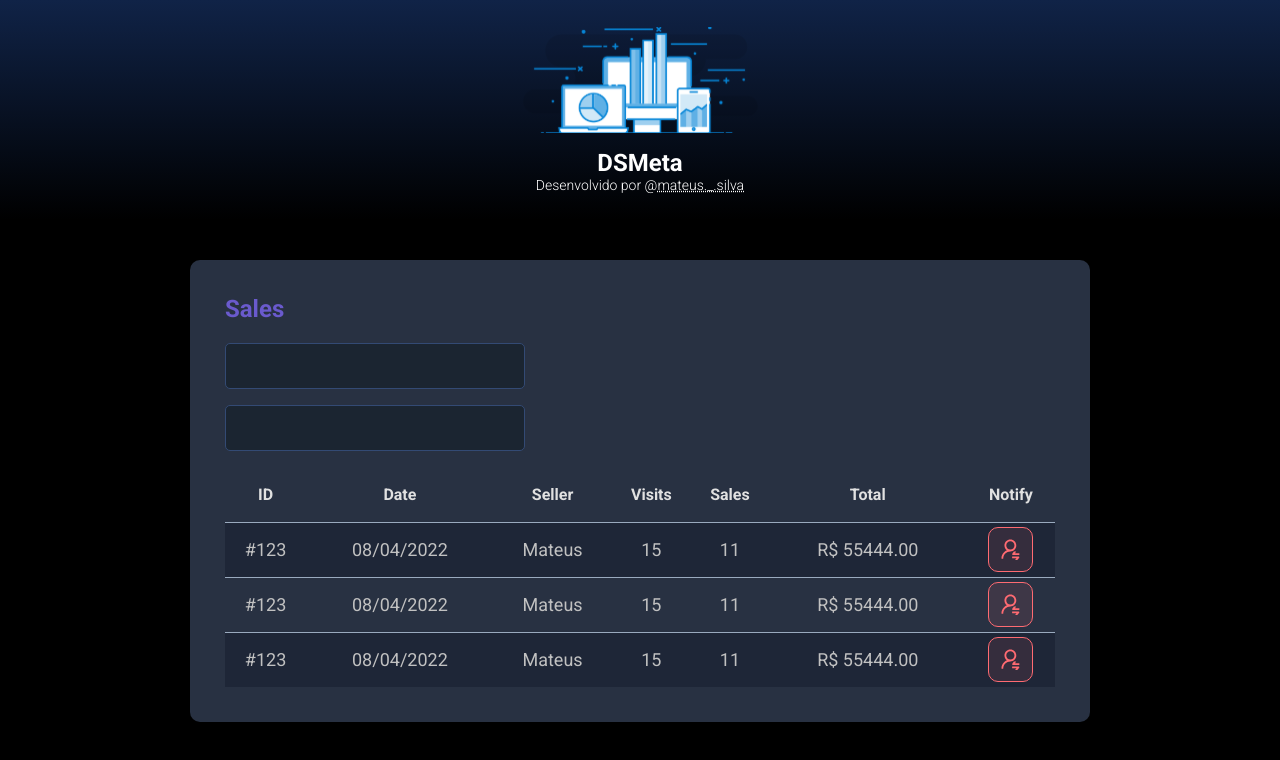
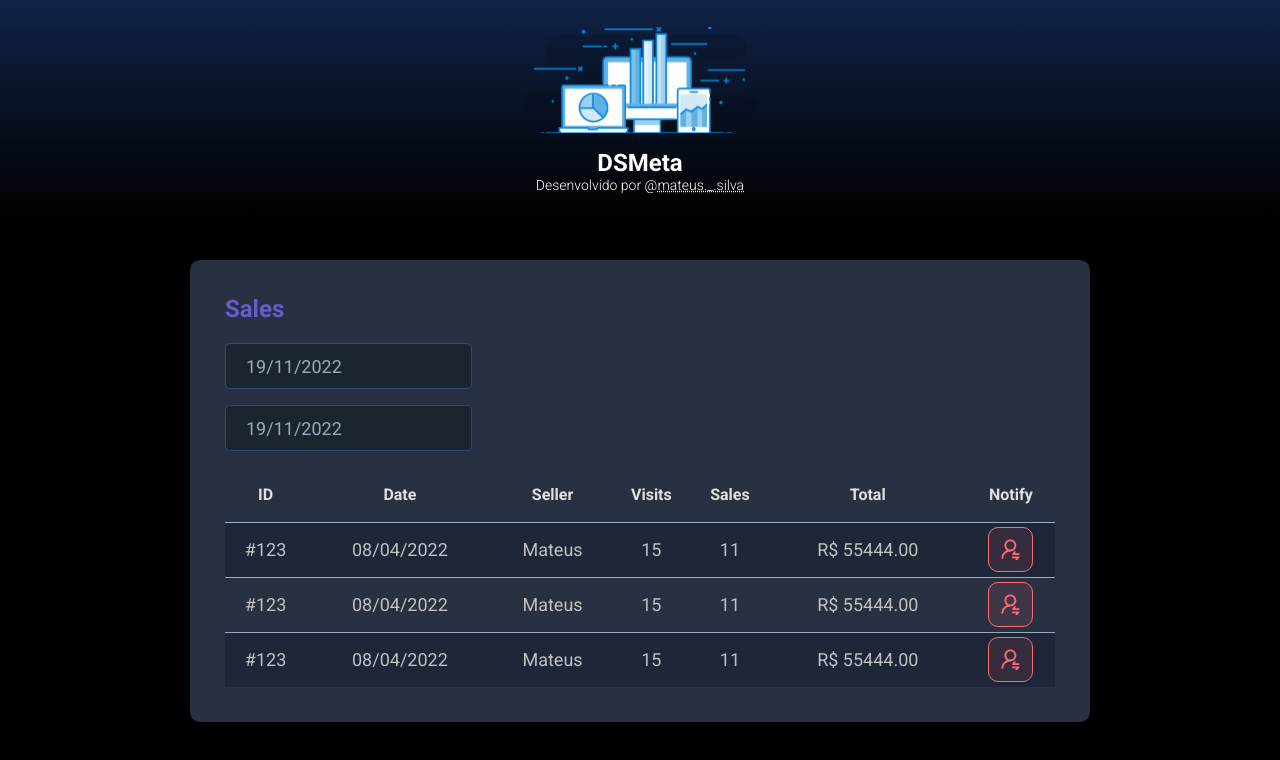
Before and after one commit to mateusaraujos/dsmeta, a React (Vite) app in the folder frontend/: page / in a window 1280 px wide. Shown: the top 760 px of the page. Built offline with nearby package versions, Linux system fonts and the light colour scheme.

Commit message:
DatePicker

```diff
--- a/frontend/package.json
+++ b/frontend/package.json
@@ -9,7 +9,9 @@
     "preview": "vite preview"
   },
   "dependencies": {
+    "@types/react-datepicker": "4.4.2",
     "react": "^18.2.0",
+    "react-datepicker": "4.8.0",
     "react-dom": "^18.2.0"
   },
   "devDependencies": {
--- a/frontend/src/components/SalesCard/index.tsx
+++ b/frontend/src/components/SalesCard/index.tsx
@@ -1,5 +1,6 @@
+import DatePicker from "react-datepicker";
+import "react-datepicker/dist/react-datepicker.css";
 import NotificationButton from "../NotificationButton";
-
 import "./styles.css";
 
 function SalesCard() {
@@ -9,10 +10,20 @@ function SalesCard() {
 
       <div>
         <div className="dsmeta-form-control-container">
-          <input className="dsmeta-form-control" type="text" />
+          <DatePicker
+            className="dsmeta-form-control"
+            selected={new Date()}
+            onChange={(date: Date) => {}}
+            dateFormat="dd/MM/yyyy"
+          />
         </div>
         <div className="dsmeta-form-control-container">
-          <input className="dsmeta-form-control" type="text" />
+          <DatePicker
+            className="dsmeta-form-control"
+            selected={new Date()}
+            onChange={(date: Date) => {}}
+            dateFormat="dd/MM/yyyy"
+          />
         </div>
       </div>
 
--- a/frontend/src/components/SalesCard/styles.css
+++ b/frontend/src/components/SalesCard/styles.css
@@ -85,6 +85,10 @@
   .dsmeta-sales-table tbody {
     font-size: 18px;
   }
+
+  .dsmeta-form-control {
+    font-size: 18px;
+  }
 }
 /**/
 
```
Also changed, not shown: 1 other file (tests, documents, lock files or other folders).
